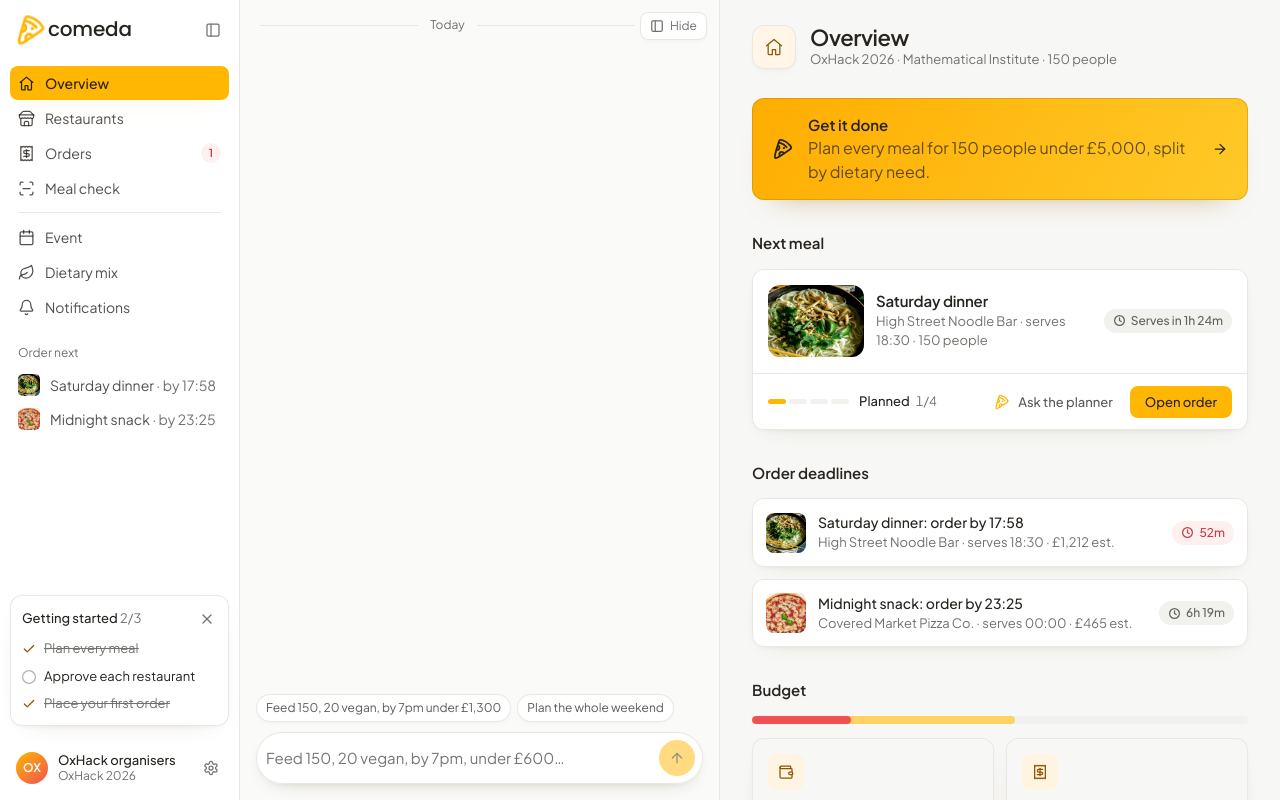
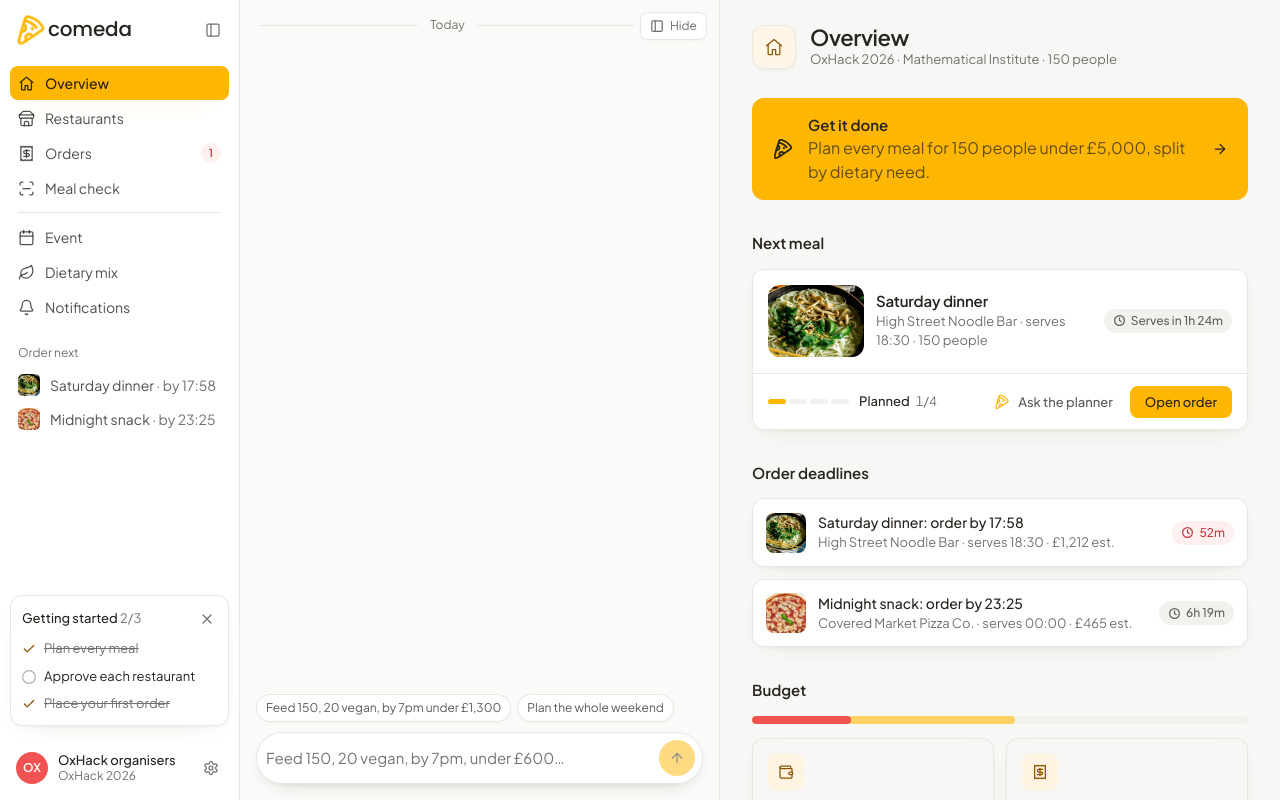
Before and after one commit to techparamveer/food-agents-, a Next.js app: page /demo in a window 1280 px wide. Built offline with nearby package versions, Linux system fonts and the light colour scheme.

Commit message:
remove claude glow

```diff
--- a/components/dashboard/dashboard.css
+++ b/components/dashboard/dashboard.css
@@ -250,7 +250,7 @@
   height: 2rem;
   flex-shrink: 0;
   border-radius: 999px;
-  background: linear-gradient(140deg, var(--brand), var(--coral));
+  background: var(--coral);
   color: #fff;
   font-size: 0.75rem;
   font-weight: 600;
@@ -2521,16 +2521,8 @@
   gap: 0.875rem;
   padding: 1rem 1.25rem;
   border-radius: var(--radius-xl);
-  background: linear-gradient(120deg, #ffad00, #ffc928);
-  box-shadow: inset 0 0 0 var(--hairline) color-mix(in oklab, #9b6100 28%, transparent),
-    0 16px 30px -24px rgb(155 97 0 / 0.65);
+  background: var(--primary);
   font-size: 0.875rem;
-  transition: box-shadow 0.15s;
-}
-
-.guide-banner:hover {
-  box-shadow: inset 0 0 0 1px color-mix(in oklab, #8a5500 42%, transparent),
-    0 18px 34px -24px rgb(155 97 0 / 0.78);
 }
 
 .guide-banner > span {
```
